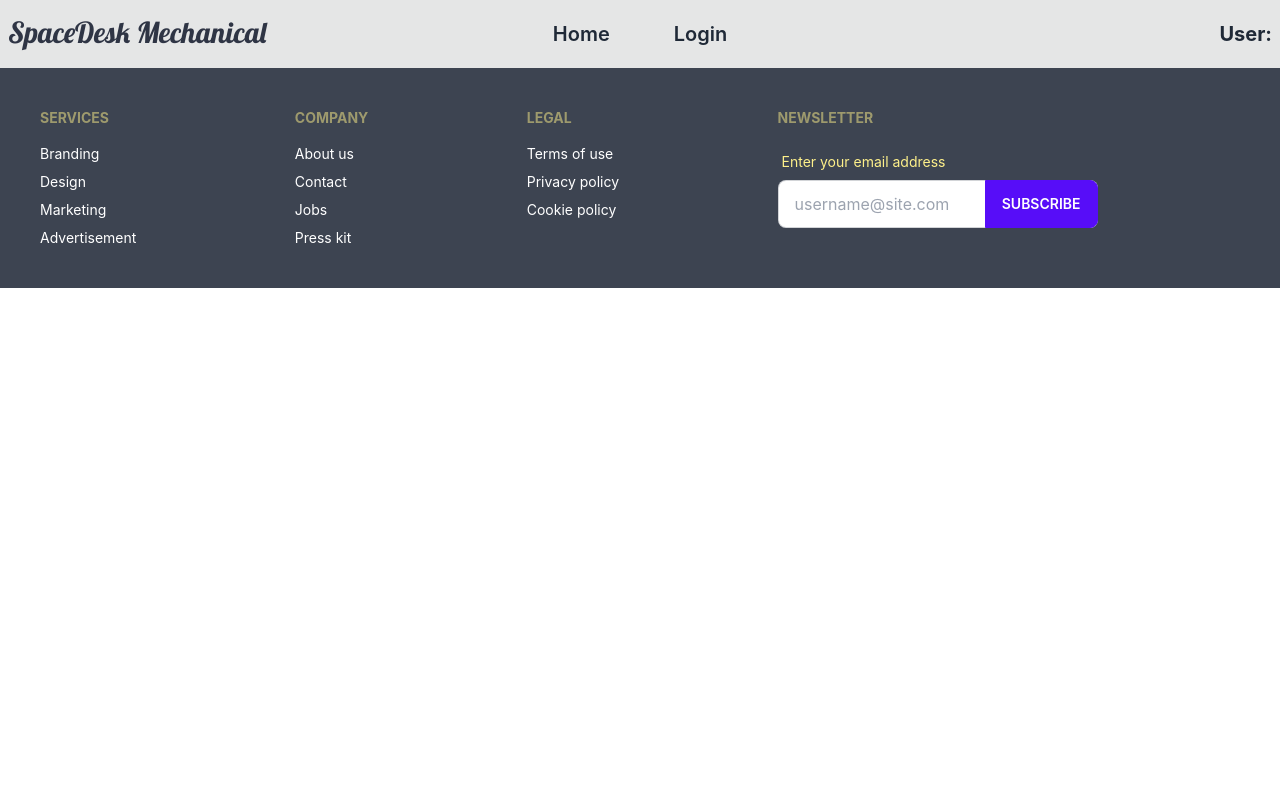
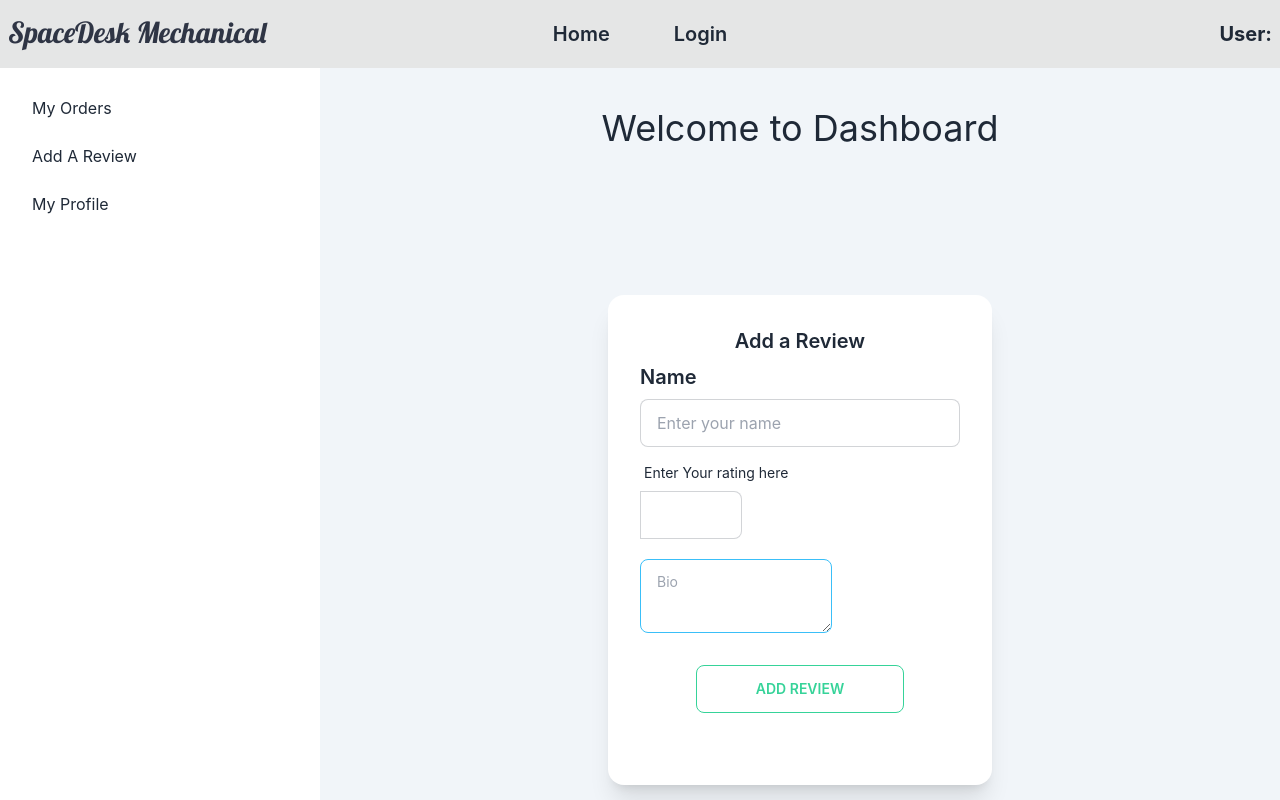
Before and after one commit to MK-Sohan/Manufacturer-client-site-a12, a React (Create React App) app: page /dashboard/addreview in a window 1280 px wide. Shown: the top 800 px of the page. Built offline with nearby package versions, Linux system fonts and the light colour scheme; no server answers; a web font is replaced by a local one.

Commit message:
review section ad

```diff
--- a/src/App.js
+++ b/src/App.js
@@ -10,13 +10,22 @@ import Home from "./Components/ParentHome/Home/Home";
 import Footer from "./Components/Share/Footer";
 import { ToastContainer, toast } from "react-toastify";
 import "react-toastify/dist/ReactToastify.css";
+import Myorder from "./Components/Dashboard/Myorder";
+import AddaReview from "./Components/Dashboard/AddaReview";
+import MyProfile from "./Components/Dashboard/MyProfile";
 function App() {
   return (
     <div className="bg-slate-100">
       <Header></Header>
       <Routes>
         <Route path="/" element={<Home></Home>}></Route>
-        <Route path="/dashboard" element={<Dashboard></Dashboard>}></Route>
+        <Route path="/dashboard" element={<Dashboard></Dashboard>}>
+          {/* nasted route start */}
+          <Route index element={<Myorder></Myorder>}></Route>
+          <Route path="addreview" element={<AddaReview></AddaReview>}></Route>
+          <Route path="myprofile" element={<MyProfile></MyProfile>}></Route>
+          {/* nasted route end */}
+        </Route>
         <Route path="/login" element={<Login></Login>}></Route>
         <Route path="/signup" element={<Signup></Signup>}></Route>
         <Route
--- a/src/Components/Checkout/Checkout.js
+++ b/src/Components/Checkout/Checkout.js
@@ -45,29 +45,33 @@ const Checkout = () => {
       .then((response) => response.json())
       .then((data) => {
         toast("Order confirm");
+
         console.log(data);
       });
   };
   const handleAddress = (e) => {
     const address = e.target.value;
     setAddress(address);
-    console.log(address);
+
+    // console.log(address);
   };
   const handlePhone = (e) => {
     const phone = e.target.value;
     setPhonenumber(phone);
-    console.log(phone);
+
+    // console.log(phone);
   };
   const handleDetail = (e) => {
     const detail = e.target.value;
     setDetail(detail);
-    console.log(detail);
+
+    // console.log(detail);
   };
   const handleOrderQuantity = (e) => {
     const quantity = e.target.value;
     setOrderQuantity(quantity);
 
-    console.log(quantity);
+    // console.log(quantity);
   };
   return (
     <div className="checkout-container">
@@ -103,9 +107,9 @@ const Checkout = () => {
                   placeholder={checkout.minimumorderquantity}
                   class="input input-bordered"
                 />
+                <span className="bg-transparent font-bold"> piece</span>
               </label>
             </div>{" "}
-            piece
           </p>
           <p>{checkout.description}</p>
           <p className="font-bold mt-4">Give your Information below</p>
--- /dev/null
+++ b/src/Components/Dashboard/AddaReview.js
@@ -0,0 +1,88 @@
+import React, { useState } from "react";
+
+const AddaReview = () => {
+  const [rating, setRating] = useState(0);
+  const [name, setName] = useState("");
+  const [review, setReview] = useState("");
+  const handlereviewform = (e) => {
+    e.preventDefault();
+    const reviewinfo = {
+      name: name,
+      rating: rating,
+      review: review,
+    };
+    fetch("http://localhost:5000/review", {
+      method: "POST",
+      body: JSON.stringify(reviewinfo),
+      headers: {
+        "Content-type": "application/json; charset=UTF-8",
+      },
+    })
+      .then((response) => response.json())
+      .then((data) => {
+        console.log(data);
+      });
+  };
+
+  const handlerating = (e) => {
+    const rating = e.target.value;
+    setRating(rating);
+  };
+  const handleName = (e) => {
+    const name = e.target.value;
+    setName(name);
+  };
+  const handleReview = (e) => {
+    const review = e.target.value;
+    setReview(review);
+  };
+  return (
+    <div className="flex justify-center items-center h-screen">
+      <div className="card w-96 bg-base-100 shadow-xl">
+        <form onSubmit={handlereviewform} className="card-body ">
+          <h2 className="card-title mx-auto">Add a Review</h2>
+          <h2 className="card-title ">Name</h2>
+          <input
+            onChange={handleName}
+            required
+            name="name"
+            placeholder="Enter your name"
+            type="text"
+            className="input input-bordered w-full max-w-xs"
+          />
+
+          <div class="form-control">
+            <label class="label">
+              <span class="label-text">Enter Your rating here</span>
+            </label>
+            <label class="input-group">
+              <input
+                required
+                onChange={handlerating}
+                type="number"
+                // value={value}
+                min="0"
+                max="5"
+                placeholder=""
+                class="input input-bordered"
+              />
+            </label>
+            <textarea
+              onChange={handleReview}
+              class="textarea  textarea-info w-48 mt-5"
+              placeholder="Bio"
+            ></textarea>
+          </div>
+
+          <div className="card-actions justify-center ">
+            <button className="btn btn-outline btn-success w-52 mt-6 mb-10  text-black">
+              Add Review
+            </button>
+          </div>
+        </form>
+      </div>
+    </div>
+  );
+};
+
+export default AddaReview;
--- a/src/Components/Dashboard/Dashboard.js
+++ b/src/Components/Dashboard/Dashboard.js
@@ -1,9 +1,38 @@
 import React from "react";
+import { Link, Outlet } from "react-router-dom";
 
 const Dashboard = () => {
   return (
-    <div>
-      <h1>this is Dashboard</h1>
+    <div class="drawer drawer-mobile">
+      <input id="my-drawer-2" type="checkbox" class="drawer-toggle" />
+      <div class="drawer-content flex flex-col items-center ">
+        {/* <!-- Page content here --> */}
+        <h1 className="text-4xl text-center mb-16 mt-10">
+          Welcome to Dashboard
+        </h1>
+        <Outlet></Outlet>
+        <label
+          for="my-drawer-2"
+          class="btn btn-primary drawer-button lg:hidden"
+        >
+          Open drawer
+        </label>
+      </div>
+      <div class="drawer-side">
+        <label for="my-drawer-2" class="drawer-overlay"></label>
+        <ul class="menu p-4 overflow-y-auto w-80 bg-base-100 text-base-content">
+          {/* <!-- Sidebar content here --> */}
+          <li>
+            <Link to="/dashboard">My Orders</Link>
+          </li>
+          <li>
+            <Link to="/dashboard/addreview">Add A Review</Link>
+          </li>
+          <li>
+            <Link to="/dashboard/myprofile">My Profile</Link>
+          </li>
+        </ul>
+      </div>
     </div>
   );
 };
--- /dev/null
+++ b/src/Components/Dashboard/MyProfile.js
@@ -0,0 +1,11 @@
+import React from "react";
+
+const MyProfile = () => {
+  return (
+    <div>
+      <h1>this is my profile</h1>
+    </div>
+  );
+};
+
+export default MyProfile;
--- /dev/null
+++ b/src/Components/Dashboard/Myorder.js
@@ -0,0 +1,26 @@
+import React, { useEffect, useState } from "react";
+import { useAuthState } from "react-firebase-hooks/auth";
+import auth from "../../firebase.init";
+import Singleorder from "./Singleorder";
+
+const Myorder = () => {
+  const [myOrders, setMyorder] = useState([]);
+  const [user] = useAuthState(auth);
+
+  useEffect(() => {
+    fetch(`http://localhost:5000/myorder/${user.email}`)
+      .then((res) => res.json())
+      .then((data) => setMyorder(data));
+  }, [myOrders]);
+
+  return (
+    <div className="grid grid-cols-1 lg:grid-cols-3 gap-6 justify-items-center max-w-7xl mx-auto px-12">
+      {/* <h1>this is my order section {myOrder.length}</h1> */}
+      {myOrders.map((order) => (
+        <Singleorder key={order._id} order={order}></Singleorder>
+      ))}
+    </div>
+  );
+};
+
+export default Myorder;
--- /dev/null
+++ b/src/Components/Dashboard/Singleorder.js
@@ -0,0 +1,30 @@
+import React from "react";
+
+const Singleorder = ({ order }) => {
+  return (
+    <div class="card w-96 bg-base-100 shadow-xl mb-10">
+      <figure>
+        <img className="h-56 py-3" src={order.image} alt="Shoes" />
+      </figure>
+      <div class="card-body">
+        <h2 class="card-title">{order.productname}</h2>
+        <p className="font-bold ">{order.price} per unit</p>
+        <p>
+          <span className="font-bold"> Available:</span>
+          <span> {order.availablequantity} piece</span>
+          <span className="ml-2">{order.productname}</span>
+        </p>
+        <p>
+          <span className="font-bold">Minimum Order Quantity: </span>{" "}
+          {order.minimumorderquantity} piece
+        </p>
+        <p>{order.detail}</p>
+        <div class="card-actions justify-center mt-4">
+          <button class="btn btn-success text-white font-bold">Buy Now</button>
+        </div>
+      </div>
+    </div>
+  );
+};
+
+export default Singleorder;
```
